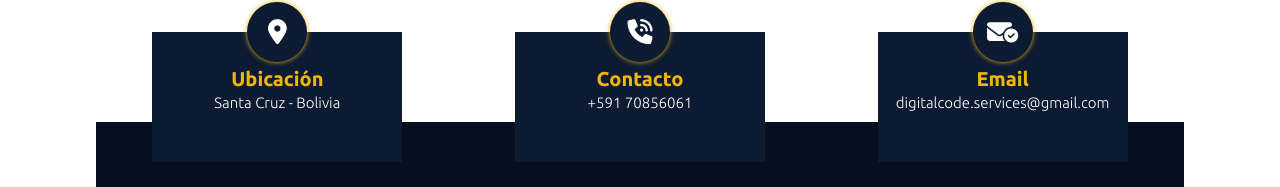
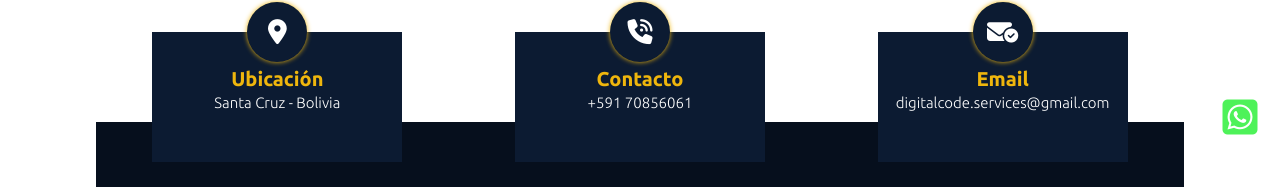
Before and after one commit to Antonmarchitec/digitalcode, a plain HTML site: page contacto.html in a window 1280 px wide. Shown: the part 588-775 px from the top of the page. Drawn offline with Linux system fonts and the light colour scheme; some packages are replaced by stand-ins of ours; a script that the page names is missing.

Commit message:
36_digitalCode

```diff
--- a/contacto.html
+++ b/contacto.html
@@ -221,6 +221,12 @@
         <a href="#container"><i class="iconTop fas fa-caret-square-up" id="iconTop"></i></a>
     </div>
 
+    <!--BTN-WATTSSAP-->
+    <div class="contBtnWatts" >
+        <a href="https://wa.me/+59170856061?text=Hola%20necesito%20información" target="_blank""><i class="iconWatt fa-brands fa-square-whatsapp"></i></a>
+    </div>
+
+
 
 
 
```
Also changed, not shown: portafolio.html (+6 -0 lines).
